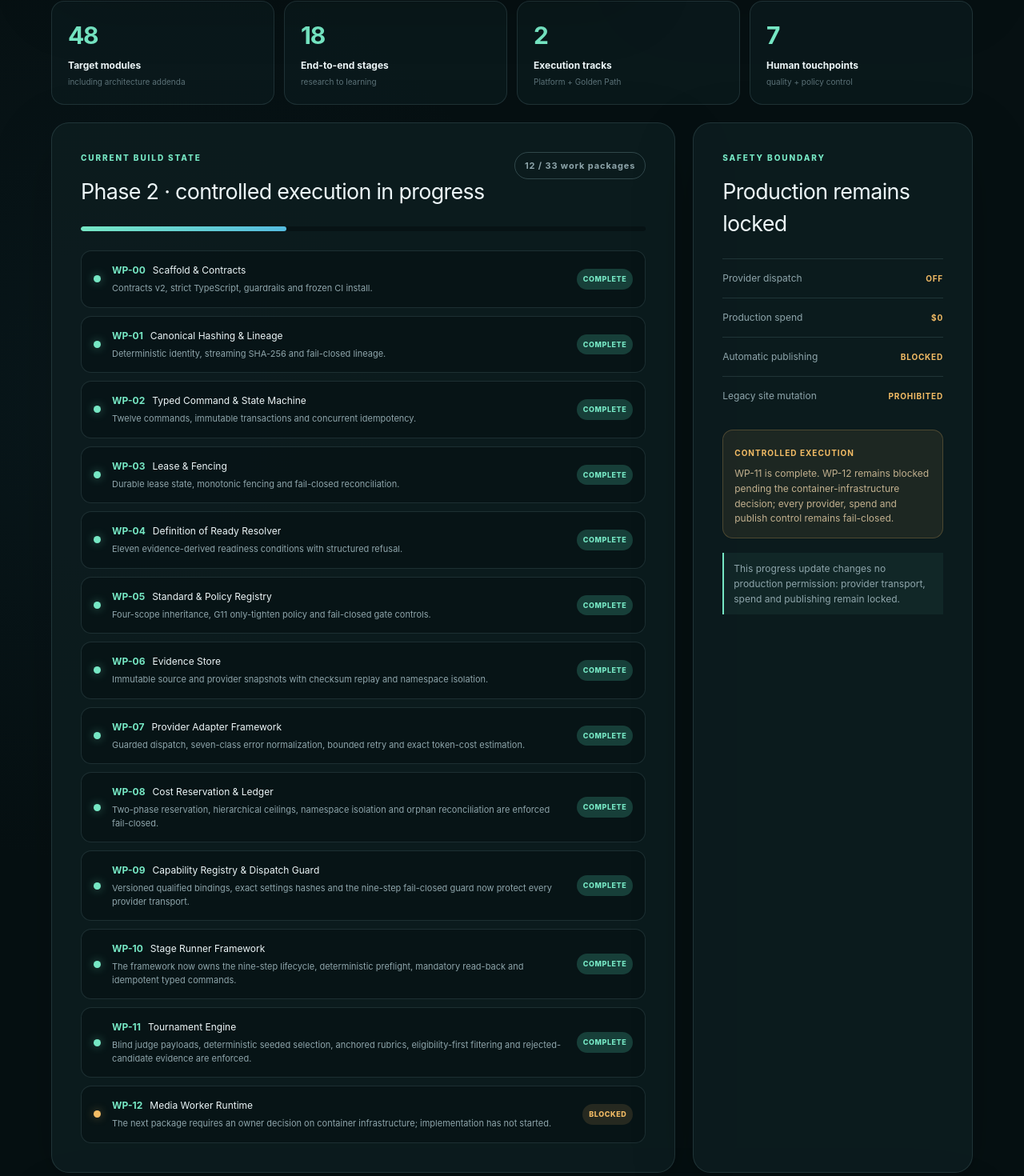
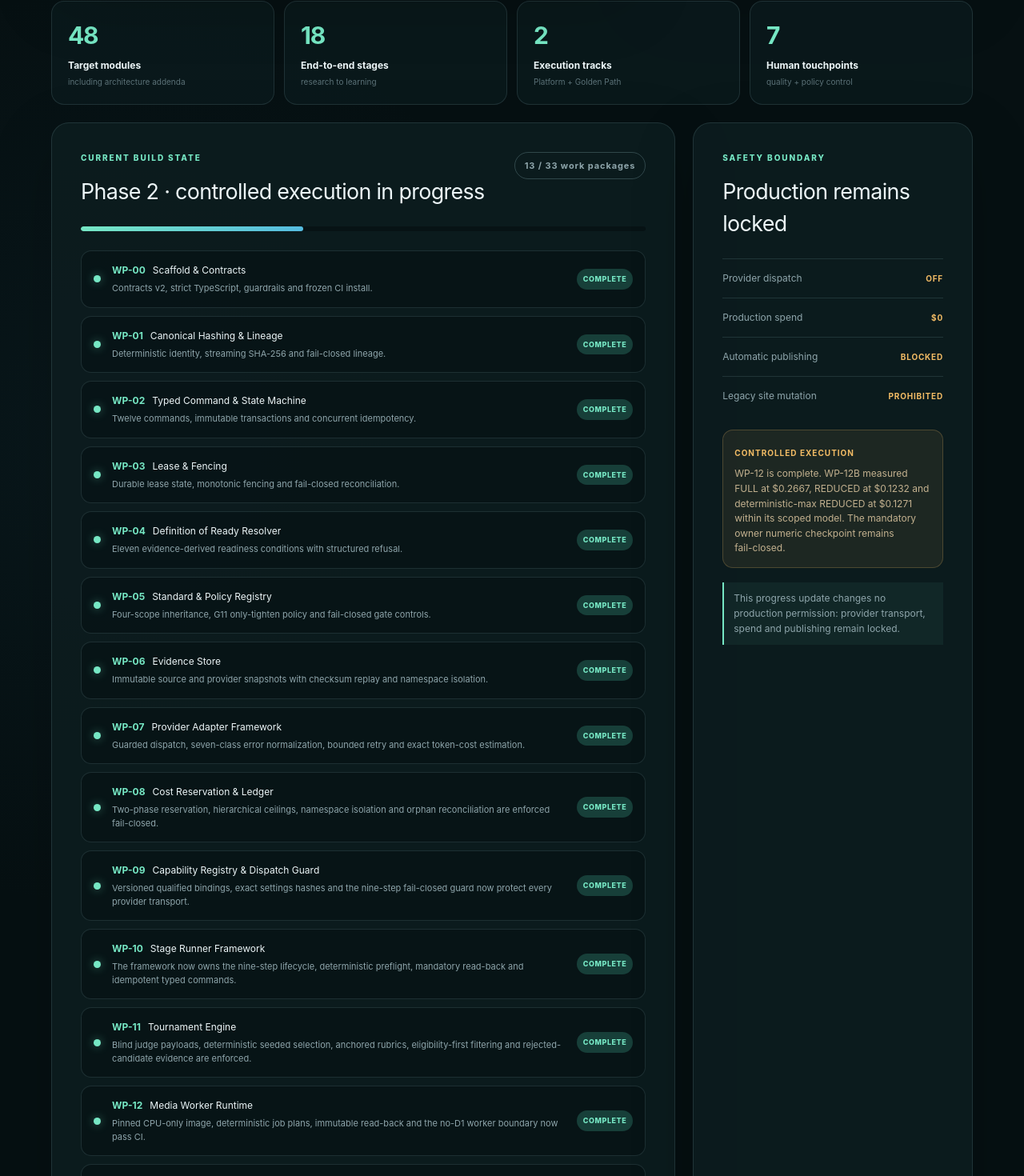
Before and after one commit to HungQuach301/youtube-ai-factory-v2, a Next.js app in the folder sites/control-plane/: page / in a window 1280 px wide. Shown: the part 742-2212 px from the top of the page at 80% size. Built offline with nearby package versions, Linux system fonts and the light colour scheme.

Commit message:
site: sync WP-12B checkpoint app/page.tsx

```diff
--- a/sites/control-plane/app/page.tsx
+++ b/sites/control-plane/app/page.tsx
@@ -15,7 +15,8 @@ const workPackages = [
   { id: "WP-09", name: "Capability Registry & Dispatch Guard", status: "Complete", detail: "Versioned qualified bindings, exact settings hashes and the nine-step fail-closed guard now protect every provider transport." },
   { id: "WP-10", name: "Stage Runner Framework", status: "Complete", detail: "The framework now owns the nine-step lifecycle, deterministic preflight, mandatory read-back and idempotent typed commands." },
   { id: "WP-11", name: "Tournament Engine", status: "Complete", detail: "Blind judge payloads, deterministic seeded selection, anchored rubrics, eligibility-first filtering and rejected-candidate evidence are enforced." },
-  { id: "WP-12", name: "Media Worker Runtime", status: "Blocked", detail: "The next package requires an owner decision on container infrastructure; implementation has not started." },
+  { id: "WP-12", name: "Media Worker Runtime", status: "Complete", detail: "Pinned CPU-only image, deterministic job plans, immutable read-back and the no-D1 worker boundary now pass CI." },
+  { id: "WP-12B", name: "Cost Benchmark", status: "Decision", detail: "Sixteen measured render cases place all three benchmarked profiles below $30; owner numeric confirmation remains mandatory." },
 ];
 
 const controls = [
@@ -86,9 +87,9 @@ export default function Home() {
           <div className="panel roadmap-panel">
             <div className="section-heading">
             <div><p className="eyebrow">CURRENT BUILD STATE</p><h2>Phase 2 · controlled execution in progress</h2></div>
-              <span className="progress-label">12 / 33 work packages</span>
+              <span className="progress-label">13 / 33 work packages</span>
             </div>
-            <div className="progress-track" aria-label="12 of 33 work packages complete"><span style={{ width: "36.36%" }} /></div>
+            <div className="progress-track" aria-label="13 of 33 work packages complete"><span style={{ width: "39.39%" }} /></div>
             <div className="work-list">
               {workPackages.map((item) => (
                 <article className="work-item" key={item.id}>
@@ -110,7 +111,7 @@ export default function Home() {
             </ul>
             <div className="foundation-boundary" role="note">
               <strong>CONTROLLED EXECUTION</strong>
-              <p>WP-11 is complete. WP-12 remains blocked pending the container-infrastructure decision; every provider, spend and publish control remains fail-closed.</p>
+              <p>WP-12 is complete. WP-12B measured FULL at $0.2667, REDUCED at $0.1232 and deterministic-max REDUCED at $0.1271 within its scoped model. The mandatory owner numeric checkpoint remains fail-closed.</p>
             </div>
             <p className="safety-note">This progress update changes no production permission: provider transport, spend and publishing remain locked.</p>
           </aside>
```
